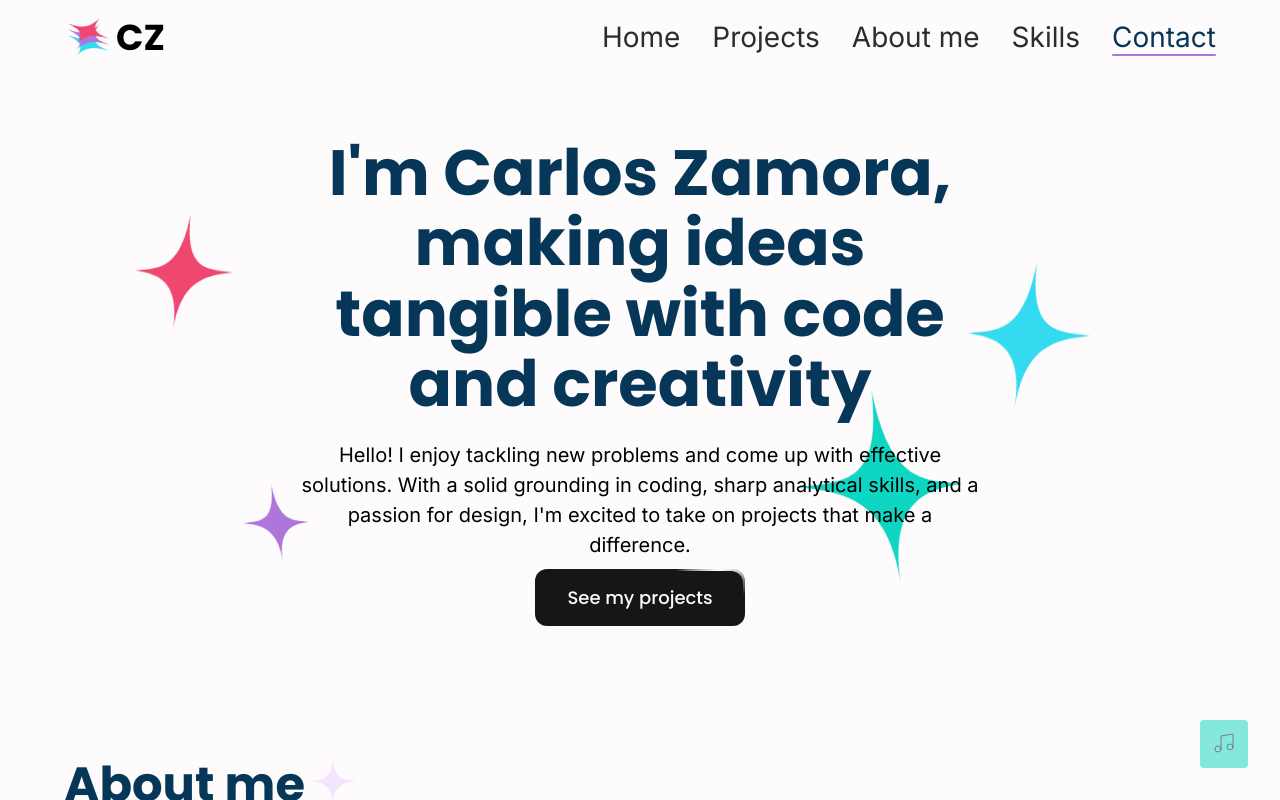
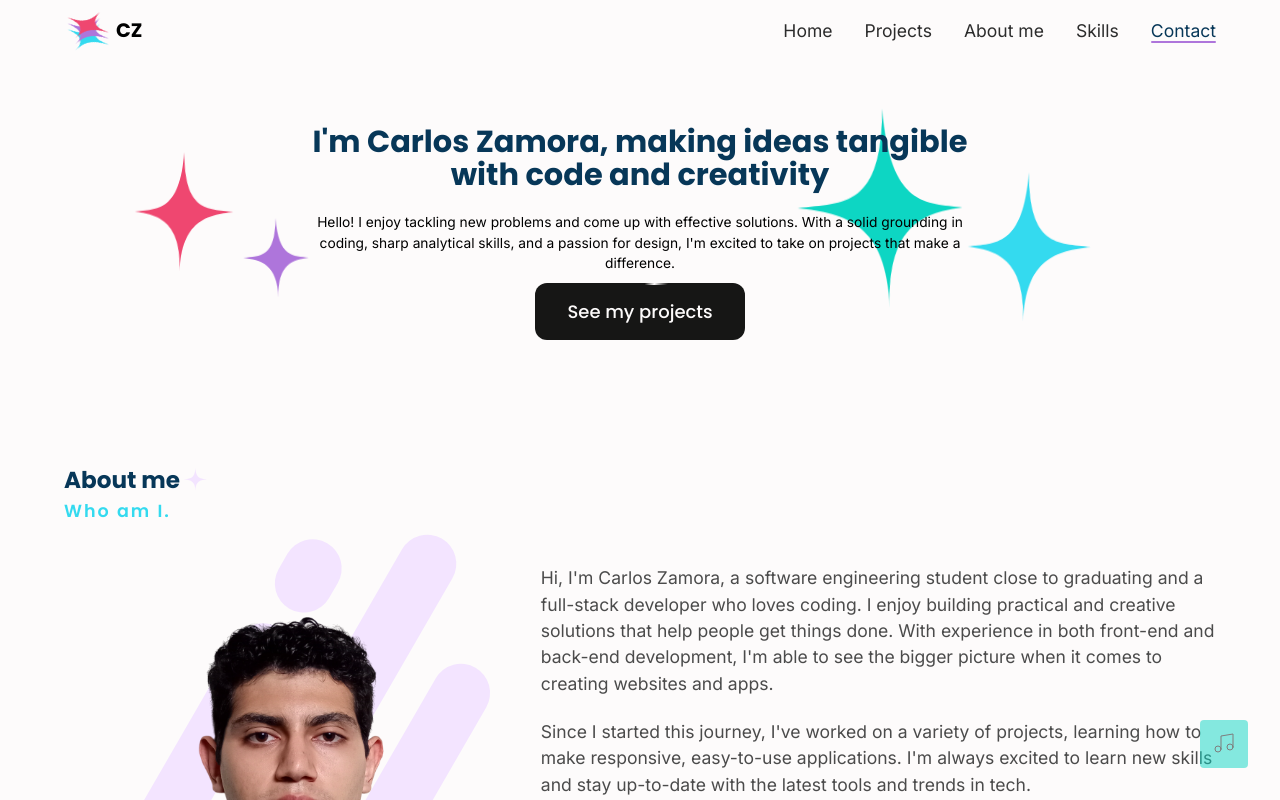
Before and after one commit to carloszamora14/portfolio, a React (Vite) app: page / in a window 1280 px wide. Shown: the top 800 px of the page. Built offline with nearby package versions, Linux system fonts and the light colour scheme.

Commit message:
update CSS custom properties for better font size management

```diff
--- a/src/styles.css
+++ b/src/styles.css
@@ -13,22 +13,24 @@
   --clr-light-gray: #9b9c9c;
   --clr-gray: #676a6a;
   --clr-dark-gray: #2c2c2c;
-  /* --clr-dark-gray: #464749; */
+  --clr-darkish-gray: #4b4b4b;
   --clr-white-overlay: #fdfbfb20;
 
   --ff-headings: 'Poppins', sans-serif;
   --ff-text: 'Inter', sans-serif;
 
-  --fs-xxl: 3rem;
-  --fs-xl: 2rem;
-  --fs-lg: 1.5rem;
-  --fs-md: 1.25rem;
-  --fs-sm: 1rem;
-  --fs-xs: 0.875rem;
-  --fs-xxs: 0.75rem;
+  --fs-xxs: clamp(0.75rem, 0.75rem + 0.1389vw, 0.875rem);
+  --fs-xs: clamp(0.8125rem, 0.8125rem + 0.2083vw, 1rem);
+  --fs-sm: clamp(0.875rem, 0.875rem + 0.2778vw, 1.125rem);
+  --fs-md: clamp(0.9375rem, 0.9375rem + 0.3472vw, 1.25rem);
+  --fs-lg: clamp(1rem, 1rem + 0.5556vw, 1.5rem);
+  --fs-xl: clamp(1.125rem, 1.125rem + 0.9722vw, 2rem);
+  --fs-xxl: clamp(2rem, 2rem + 1.1111vw, 3rem);
+  --fs-hero: clamp(2.25rem, 2rem + 3.0555vw, 5rem);
 
   --fw-light: 300;
   --fw-regular: 400;
+  --fw-medium: 500;
   --fw-semi-bold: 600;
   --fw-bold: 700;
 
@@ -50,6 +52,7 @@ html {
   box-sizing: inherit;
 }
 
+html,
 body,
 h1,
 h2,
@@ -78,7 +81,7 @@ img {
 body {
   font-family: var(--ff-text);
   background-color: var(--clr-white);
-  overflow-x: hidden;
+  width: 100%;
 }
 
 .sr-only {
@@ -99,56 +102,6 @@ body {
   margin: 0 auto;
 }
 
-@media (min-width: 576px) {
-  :root {
-    --fs-xxl: 3.5rem;
-    --fs-xl: 2.5rem;
-    --fs-lg: 1.75rem;
-    --fs-md: 1.5rem;
-    --fs-sm: 1.125rem;
-    --fs-xs: 1rem;
-    --fs-xxs: 0.875rem;
-  }
+#root {
+  overflow-x: hidden;
 }
-
-@media (min-width: 768px) {
-  :root {
-    --fs-xxl: 4rem;
-    --fs-xl: 3rem;
-    --fs-lg: 2rem;
-    --fs-md: 1.75rem;
-    --fs-sm: 1.25rem;
-    --fs-xs: 1.125rem;
-    --fs-xxs: 1rem;
-  }
-}
-
-@media (min-width: 992px) {
-  :root {
-    --fs-xxl: 4.5rem;
-    --fs-xl: 3.5rem;
-    --fs-lg: 2.5rem;
-    --fs-md: 2rem;
-    --fs-sm: 1.5rem;
-    --fs-xs: 1.25rem;
-    --fs-xxs: 1.125rem;
-  }
-}
-
-@media (min-width: 1200px) {
-  :root {
-    --fs-xxl: 5rem;
-    --fs-xl: 4rem;
-    --fs-lg: 3rem;
-    --fs-md: 2.25rem;
-    --fs-sm: 1.75rem;
-    --fs-xs: 1.5rem;
-    --fs-xxs: 1.25rem;
-  }
-}
-
-@media (prefers-reduced-motion: no-preference) {
-  html {
-    scroll-behavior: smooth;
-  }
-}
```
